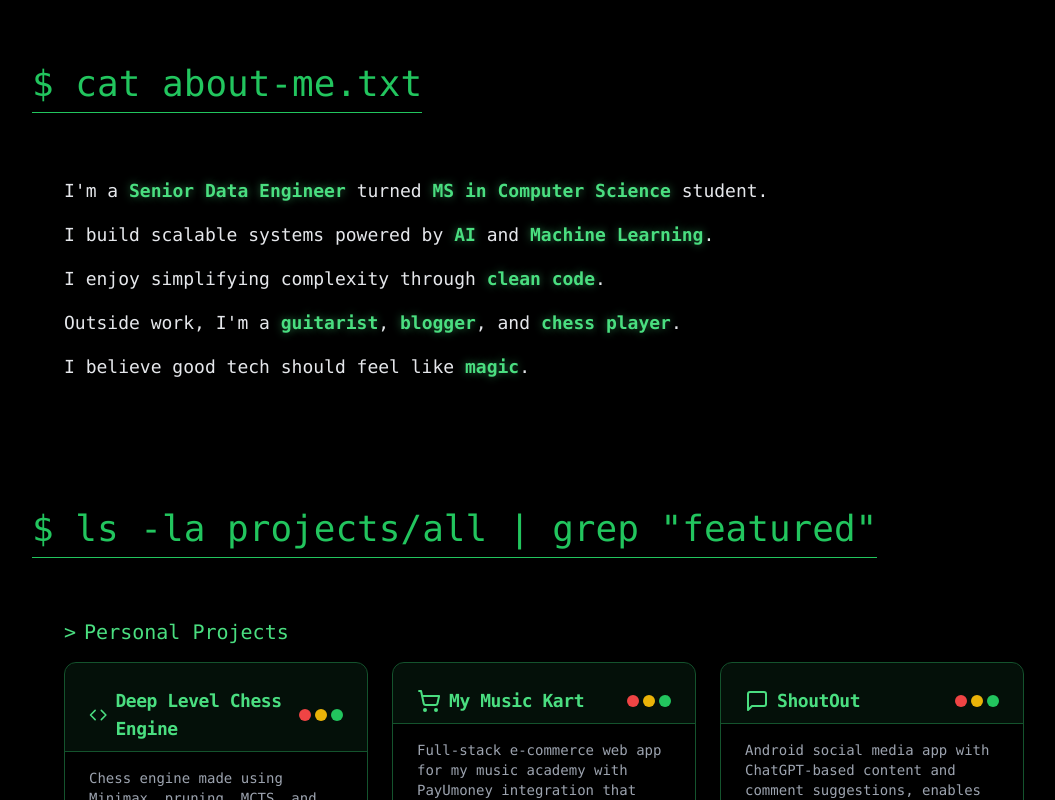
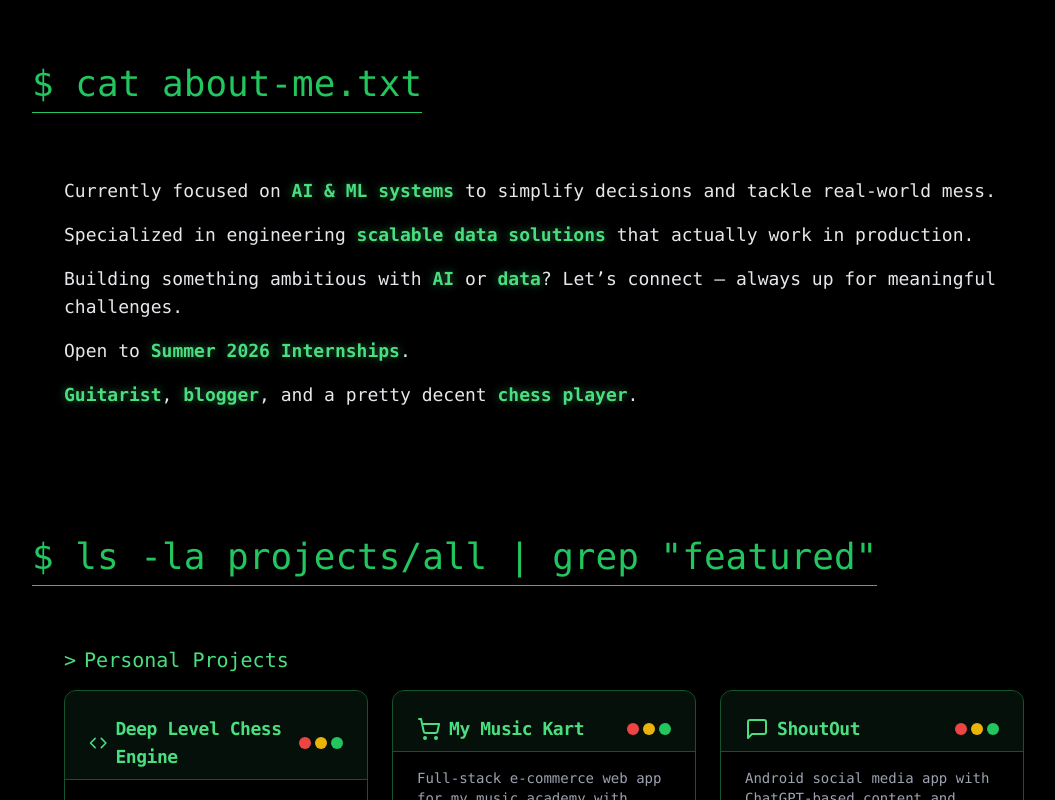
Before and after one commit to shubham1592/terminal-portfolio, a React (Vite) app: page / in a window 1280 px wide. Shown: the part 800-1600 px from the top of the page, without its empty margins (96-1151 px from the left). Built offline with nearby package versions, Linux system fonts and the light colour scheme.

Commit message:
checkpoint - finalized content and changed about-me.txt animation

```diff
--- a/src/components/home.tsx
+++ b/src/components/home.tsx
@@ -33,7 +33,7 @@ const Home = () => {
       {/* About Me Section */}
       <motion.section
         id="about"
-        className="py-16 px-4 md:px-8 lg:px-16 max-w-6xl mx-auto" // Updated to match other sections
+        className="py-16 px-4 md:px-8 lg:px-16 max-w-6xl mx-auto"
         initial="hidden"
         whileInView="visible"
         viewport={{ once: true, amount: 0.2 }}
@@ -42,80 +42,87 @@ const Home = () => {
         <h2 className="text-3xl md:text-4xl mb-6 border-b border-green-500 pb-2 inline-block">
           $ cat about-me.txt
         </h2>
-        <div className="space-y-4 text-lg text-gray-200 pl-8 pt-10"> {/* Added pl-8 for indentation */}
+        <div className="space-y-4 text-lg text-gray-200 pl-8 pt-10">
           <motion.p
-            initial={{ opacity: 0 }}
-            animate={{ opacity: 1 }}
-            transition={{ delay: 0.2, duration: 0.8 }}
+            initial={{ opacity: 0, y: 20 }}
+            whileInView={{ opacity: 1, y: 0 }}
+            transition={{ delay: 0.2, duration: 0.6 }}
           >
-            I'm a{" "}
+            Currently focused on{" "}
             <span className="terminal-keyword text-green-400 font-bold shadow-glow">
-              Senior Data Engineer
+              AI & ML systems
             </span>{" "}
-            turned{" "}
+            to simplify decisions and tackle real-world mess.
+          </motion.p>
+
+          <motion.p
+            initial={{ opacity: 0, y: 20 }}
+            whileInView={{ opacity: 1, y: 0 }}
+            transition={{ delay: 0.6, duration: 0.6 }}
+          >
+            Specialized in engineering{" "}
             <span className="terminal-keyword text-green-400 font-bold shadow-glow">
-              MS in Computer Science
+              scalable data solutions
             </span>{" "}
-            student.
+            that actually work in production.
           </motion.p>
+
           <motion.p
-            initial={{ opacity: 0 }}
-            animate={{ opacity: 1 }}
-            transition={{ delay: 0.6, duration: 0.8 }}
+            initial={{ opacity: 0, y: 20 }}
+            whileInView={{ opacity: 1, y: 0 }}
+            transition={{ delay: 1.0, duration: 0.6 }}
           >
-            I build scalable systems powered by{" "}
+            Building something ambitious with{" "}
             <span className="terminal-keyword text-green-400 font-bold shadow-glow">
               AI
             </span>{" "}
-            and{" "}
+            or{" "}
             <span className="terminal-keyword text-green-400 font-bold shadow-glow">
-              Machine Learning
+              data
+            </span>
+            ? Let’s connect — always up for meaningful challenges.
+          </motion.p>
+
+          <motion.p
+            initial={{ opacity: 0, y: 20 }}
+            whileInView={{ opacity: 1, y: 0 }}
+            transition={{ delay: 1.4, duration: 0.6 }}
+            className="flex items-center"
+          >
+            <span>
+              Open to{" "}
+              <span className="terminal-keyword text-green-400 font-bold shadow-glow">
+                Summer 2026 Internships
               </span>
               .
+            </span>
           </motion.p>
+
           <motion.p
-            initial={{ opacity: 0 }}
-            animate={{ opacity: 1 }}
-            transition={{ delay: 1.0, duration: 0.8 }}
+            initial={{ opacity: 0, y: 20 }}
+            whileInView={{ opacity: 1, y: 0 }}
+            transition={{ delay: 1.8, duration: 0.6 }}
           >
-            I enjoy simplifying complexity through{" "}
+            <span>
               <span className="terminal-keyword text-green-400 font-bold shadow-glow">
-              clean code
-            </span>
-            .
-          </motion.p>
-          <motion.p
-            initial={{ opacity: 0 }}
-            animate={{ opacity: 1 }}
-            transition={{ delay: 1.4, duration: 0.8 }}
-          >
-            Outside work, I'm a{" "}
-            <span className="terminal-keyword text-green-400 font-bold shadow-glow">
-              guitarist
+                Guitarist
               </span>
               ,{" "}
               <span className="terminal-keyword text-green-400 font-bold shadow-glow">
                 blogger
               </span>
-            , and{" "}
+              , and a pretty decent{" "}
               <span className="terminal-keyword text-green-400 font-bold shadow-glow">
                 chess player
               </span>
               .
-          </motion.p>
-          <motion.p
-            initial={{ opacity: 0 }}
-            animate={{ opacity: 1 }}
-            transition={{ delay: 1.8, duration: 0.8 }}
-          >
-            I believe good tech should feel like{" "}
-            <span className="terminal-keyword text-green-400 font-bold shadow-glow">
-              magic
             </span>
-            .
           </motion.p>
         </div>
       </motion.section>
+
+
+
 
       {/* Projects Section */}
       <motion.section
```
Lines whose indentation alone changed are shown as unchanged.
